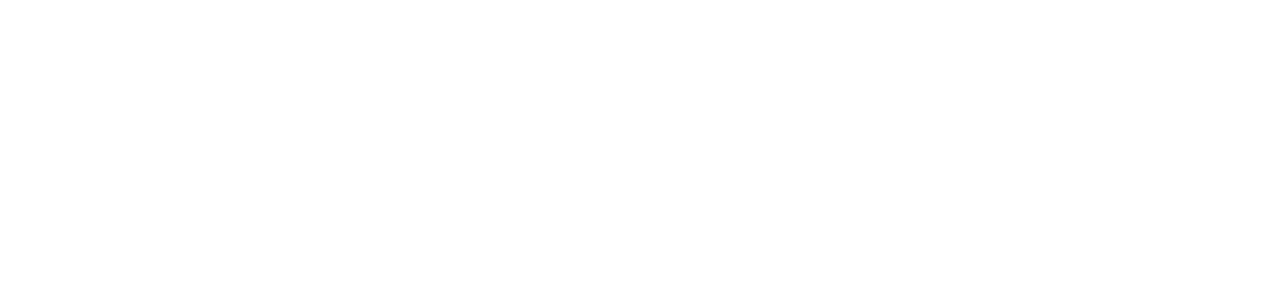
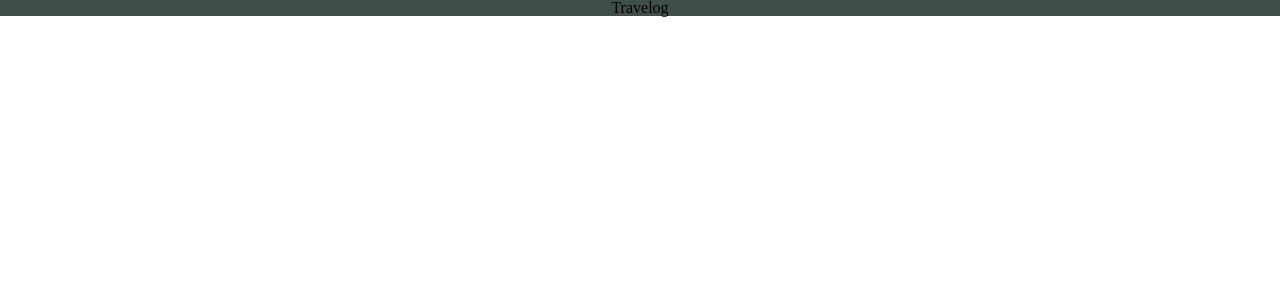
Before and after one commit to Ohjaeyeop/travelog, a React (Create React App) app: page / in a window 1280 px wide. Shown: the top 300 px of the page. Built offline with nearby package versions, Linux system fonts and the light colour scheme.

Commit message:
Add global style

```diff
--- a/package.json
+++ b/package.json
@@ -14,6 +14,7 @@
     "react": "^18.0.0",
     "react-dom": "^18.0.0",
     "react-scripts": "5.0.0",
+    "styled-components": "^5.3.5",
     "typescript": "^4.6.3",
     "web-vitals": "^2.1.4"
   },
@@ -40,5 +41,8 @@
       "last 1 firefox version",
       "last 1 safari version"
     ]
+  },
+  "devDependencies": {
+    "@types/styled-components": "^5.1.24"
   }
 }
--- a/src/App.tsx
+++ b/src/App.tsx
@@ -1,8 +1,15 @@
 import React from "react";
 import "./App.css";
+import Home from "./components/Home";
+import GlobalStyles from "./GlobalStyles";
 
 function App() {
-  return <div className="App"></div>;
+  return (
+    <div className="App">
+      <GlobalStyles />
+      <Home />
+    </div>
+  );
 }
 
 export default App;
--- /dev/null
+++ b/src/GlobalStyles.tsx
@@ -0,0 +1,60 @@
+import React from "react";
+import { createGlobalStyle } from "styled-components";
+
+const GlobalStyles = createGlobalStyle`
+  /* http://meyerweb.com/eric/tools/css/reset/
+   v2.0 | 20110126
+   License: none (public domain)
+*/
+  html, body, div, span, applet, object, iframe,
+  h1, h2, h3, h4, h5, h6, p, blockquote, pre,
+  a, abbr, acronym, address, big, cite, code,
+  del, dfn, em, img, ins, kbd, q, s, samp,
+  small, strike, strong, sub, sup, tt, var,
+  b, u, i, center,
+  dl, dt, dd, ol, ul, li,
+  fieldset, form, label, legend,
+  table, caption, tbody, tfoot, thead, tr, th, td,
+  article, aside, canvas, details, embed,
+  figure, figcaption, footer, header, hgroup,
+  menu, nav, output, ruby, section, summary,
+  time, mark, audio, video {
+    margin: 0;
+    padding: 0;
+    border: 0;
+    font-size: 100%;
+    font: inherit;
+    vertical-align: baseline;
+  }
+
+  /* HTML5 display-role reset for older browsers */
+  article, aside, details, figcaption, figure,
+  footer, header, hgroup, menu, nav, section {
+    display: block;
+  }
+
+  body {
+    line-height: 1;
+  }
+
+  ol, ul {
+    list-style: none;
+  }
+
+  blockquote, q {
+    quotes: none;
+  }
+
+  blockquote:before, blockquote:after,
+  q:before, q:after {
+    content: '';
+    content: none;
+  }
+
+  table {
+    border-collapse: collapse;
+    border-spacing: 0;
+  }
+`;
+
+export default GlobalStyles;
--- /dev/null
+++ b/src/components/Home.tsx
@@ -0,0 +1,18 @@
+import React from "react";
+import styled from "styled-components";
+
+const MainContainer = styled.div`
+  background-color: #404e4b;
+`;
+
+const Home = () => {
+  return (
+    <MainContainer>
+      <header>
+        <h1>Travelog</h1>
+      </header>
+    </MainContainer>
+  );
+};
+
+export default Home;
```
Also changed, not shown: src/components/Auth.tsx (deleted, +0 -7 lines), 2 other files (tests, documents, lock files or other folders).
